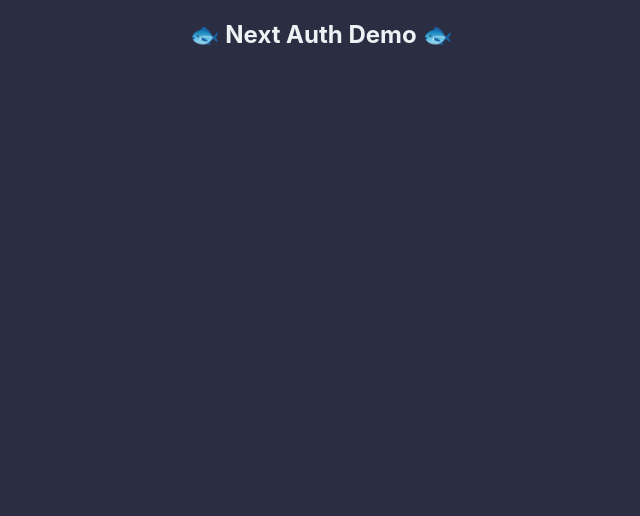
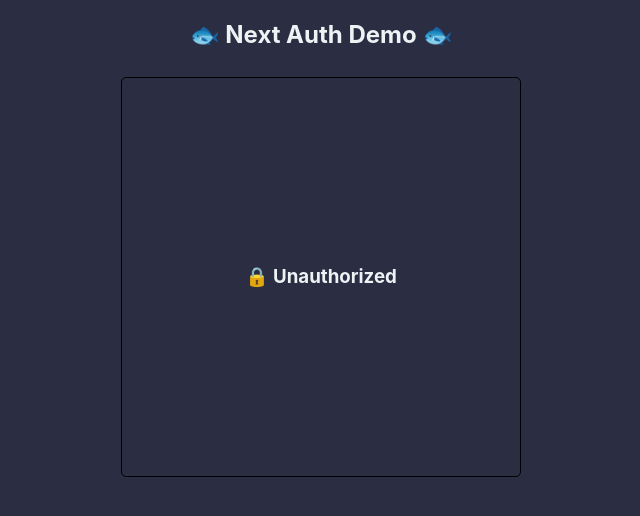
Before and after one commit to actyralf/next-auth-april-2023, a Next.js app: page /fish/1 in a window 1280 px wide. Shown: the top 516 px of the page, without its empty margins (319-959 px from the left). Built offline with nearby package versions, Linux system fonts and the light colour scheme; no server answers.

Commit message:
allow fishcard to show locked state

```diff
--- a/components/FishCard.js
+++ b/components/FishCard.js
@@ -12,7 +12,7 @@ export function FishCard({fish, locked = false}) {
           {" "}
           <h1>🔓 My profile</h1>
           <h2>🐟 {fish?.name}</h2>
-          <p>{fish.secret}</p>
+          <p>{fish?.secret}</p>
         </>
       )}
     </StyledCard>
--- a/pages/fish/[fishId].js
+++ b/pages/fish/[fishId].js
@@ -5,6 +5,7 @@ import {FishCard} from "../../components/FishCard";
 
 export const FishDetails = () => {
   const [fish, setFish] = useState(null);
+  const [isLocked, setIsLocked] = useState(false);
   const router = useRouter();
   const {fishId} = router.query;
   useEffect(() => {
@@ -12,7 +13,12 @@ export const FishDetails = () => {
       try {
         const response = await fetch(`/api/fish/${fishId}`);
         if (!response.ok) {
-          throw new Error(`status: ${response.status}`);
+          if (response.status === 401) {
+            setIsLocked(true);
+            return;
+          } else {
+            throw new Error(`status: ${response.status}`);
+          }
         }
         const data = await response.json();
         setFish(data);
@@ -26,7 +32,11 @@ export const FishDetails = () => {
     }
   }, [fishId]);
 
-  return <StyledContainer>{fish && <FishCard fish={fish} />}</StyledContainer>;
+  return (
+    <StyledContainer>
+      <FishCard fish={fish} locked={isLocked} />
+    </StyledContainer>
+  );
 };
 
 export default FishDetails;
```
